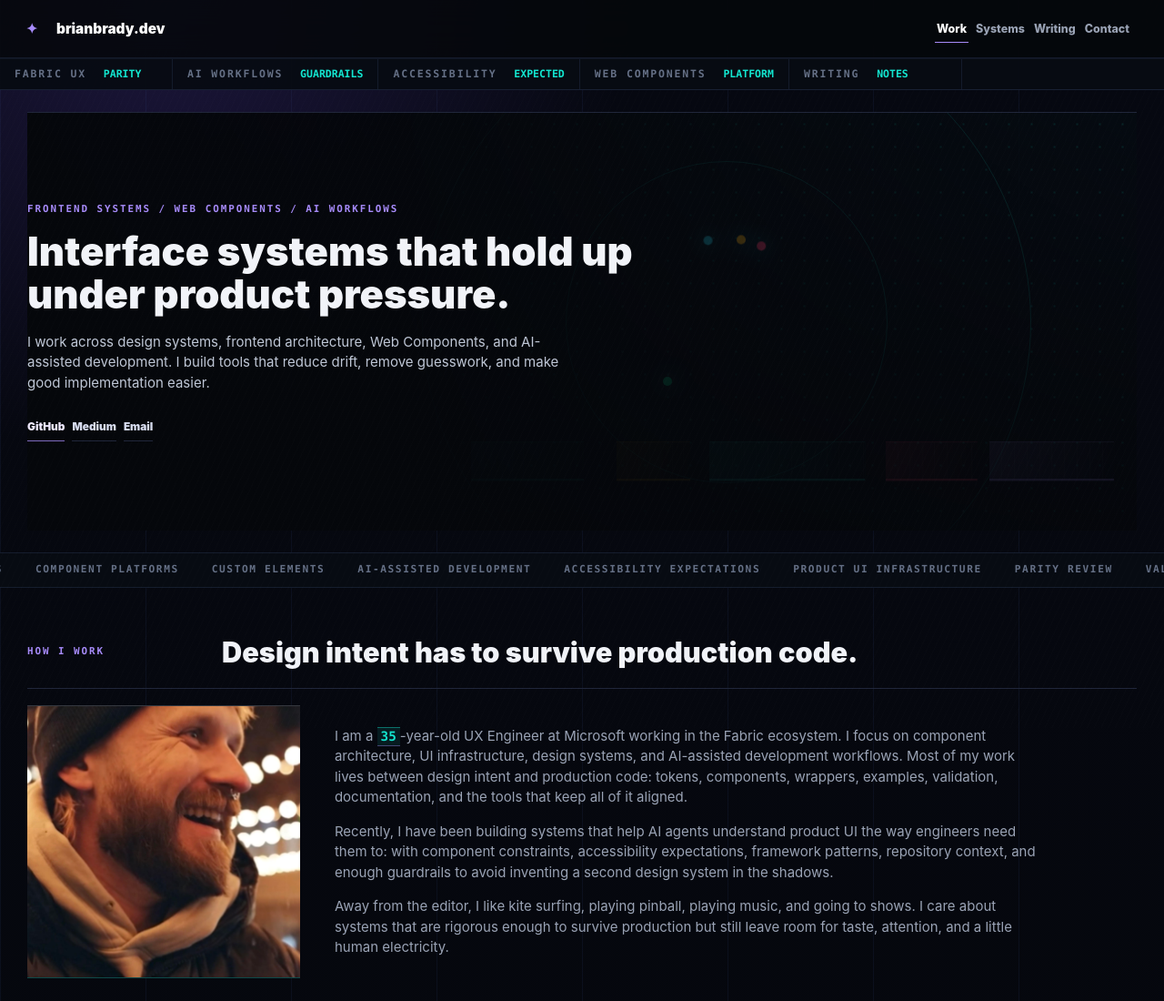
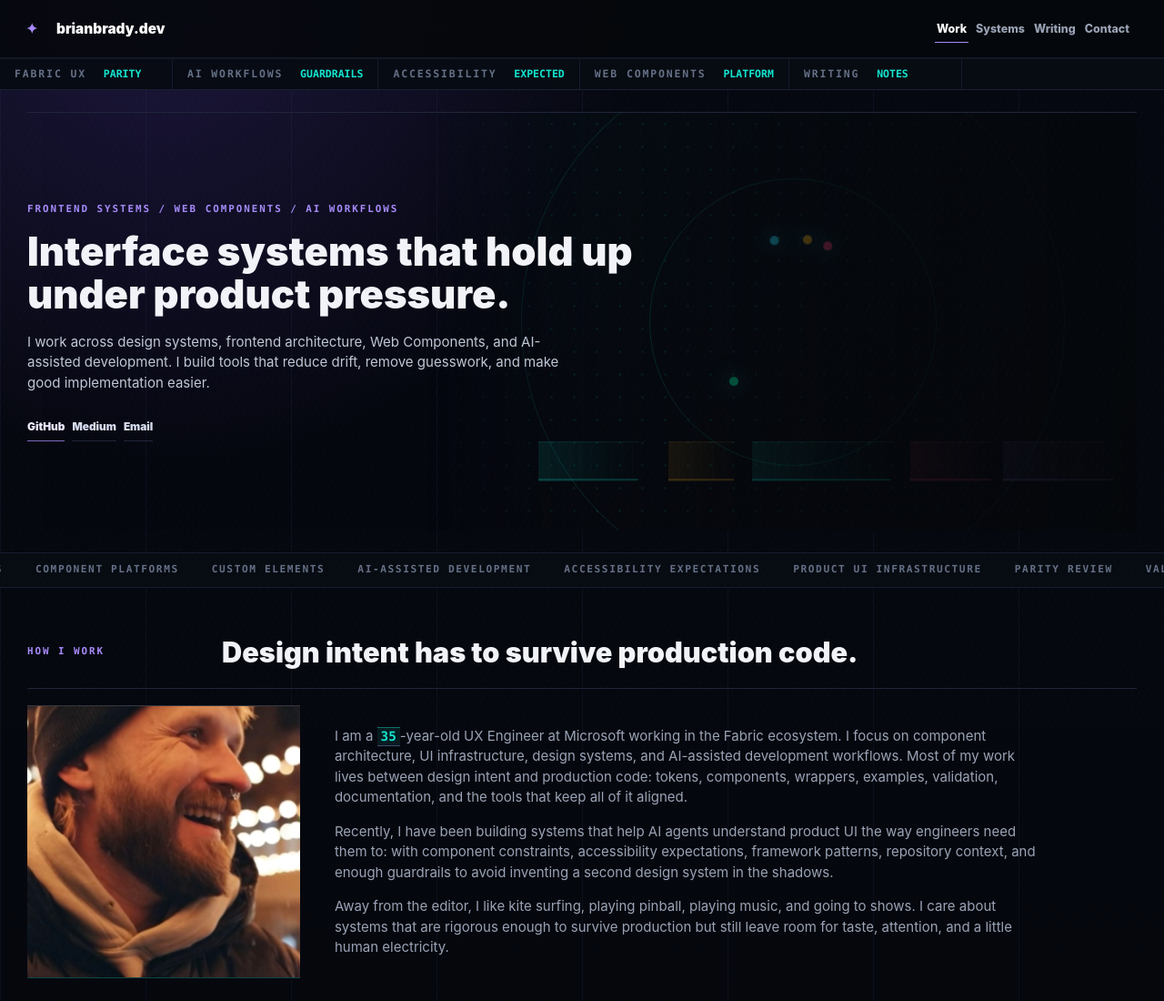
Before and after one commit to brianchristopherbrady/brianbrady.dev, a website: page index.html in a window 1280 px wide. Shown: the top 1100 px of the page at 91% size. Drawn offline with Linux system fonts and the light colour scheme.

Commit message:
Fix homepage hero background layering

```diff
--- a/styles.css
+++ b/styles.css
@@ -251,9 +251,7 @@ a { color: inherit; }
   inset: 0;
   z-index: 1;
   content: "";
-  background:
-    linear-gradient(90deg, rgba(5, 7, 11, 0.98) 0%, rgba(5, 7, 11, 0.92) 34%, rgba(5, 7, 11, 0.58) 64%, rgba(5, 7, 11, 0.2) 100%),
-    linear-gradient(180deg, rgba(5, 7, 11, 0.18), rgba(5, 7, 11, 0.78));
+  background: linear-gradient(90deg, transparent 0%, rgba(5, 7, 11, 0.06) 42%, rgba(5, 7, 11, 0.68) 72%, rgba(5, 7, 11, 0.9) 100%);
   pointer-events: none;
 }
 
@@ -272,11 +270,11 @@ a { color: inherit; }
 
 .hero-motion-field .scope {
   position: absolute;
-  inset: 0 0 0 auto;
-  width: min(74%, 940px);
+  inset: 0 -2% 0 auto;
+  width: min(66%, 900px);
   min-height: 100%;
-  opacity: 0.78;
-  mask-image: linear-gradient(90deg, transparent 0%, black 18%, black 100%);
+  opacity: 0.72;
+  mask-image: linear-gradient(90deg, transparent 0%, black 24%, black 100%);
 }
 
 .hero-motion-field .scope::before { width: 74%; }
@@ -286,8 +284,8 @@ a { color: inherit; }
   position: absolute;
   right: min(2vw, 24px);
   bottom: clamp(26px, 5vw, 54px);
-  width: min(58%, 720px);
-  opacity: 0.82;
+  width: min(52%, 680px);
+  opacity: 0.74;
 }
 
 .kicker,
@@ -1947,12 +1945,13 @@ h3 {
   }
 
   .hero-motion-field .scope {
-    width: 82%;
-    opacity: 0.68;
+    right: -4%;
+    width: 68%;
+    opacity: 0.62;
   }
 
   .hero-motion-field .metric-strip {
-    width: min(70%, 560px);
+    width: min(58%, 520px);
   }
 
   .handforge-grid {
```
